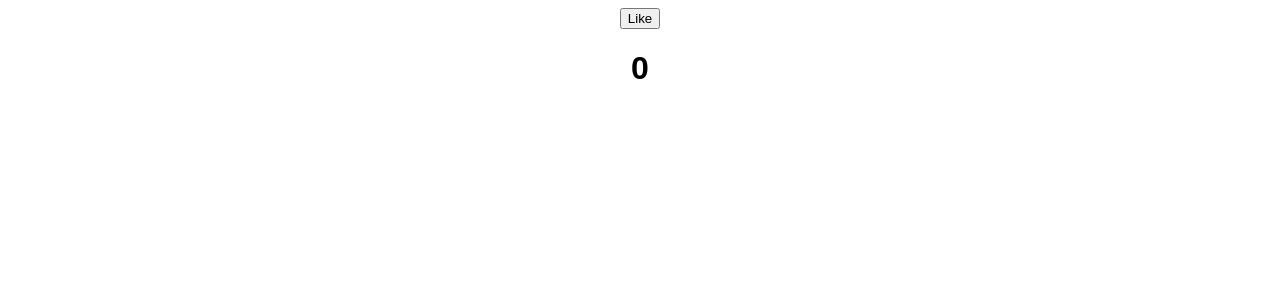
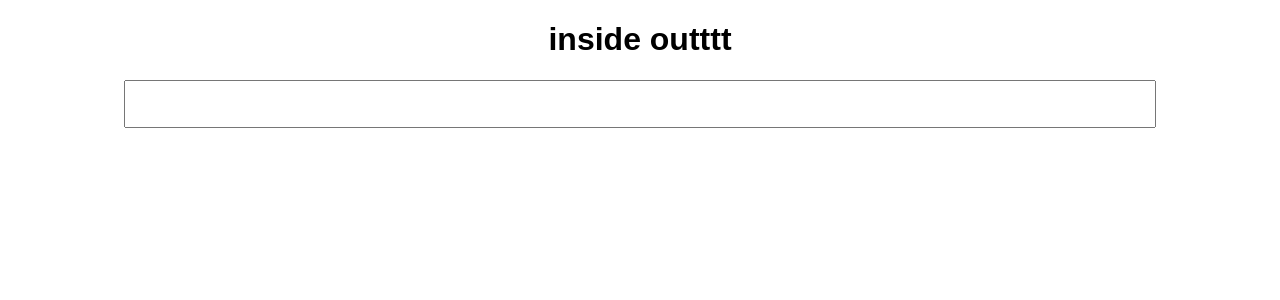
Before and after one commit to Ahana001/emojiPedia, a React (Create React App) app: page / in a window 1280 px wide. Shown: the top 300 px of the page. Built offline with nearby package versions, Linux system fonts and the light colour scheme.

Commit message:
ex10: handle data from input element

```diff
--- a/src/App.js
+++ b/src/App.js
@@ -2,15 +2,21 @@ import "./styles.css";
 import { useState } from "react";
 
 export default function App() {
-  var [like, setLikeCounter] = useState(0);
-
-  function likeEventHandler() {
-    setLikeCounter(like + 1);
+  function inputEventHandler(e) {
+    console.log(e.target.value);
   }
   return (
     <div className="App">
-      <button onClick={likeEventHandler}>Like</button>
-      <h1>{like}</h1>
+      <h1>inside outttt</h1>
+      <input
+        onChange={(event) => inputEventHandler(event)}
+        style={{
+          fontSize: "1.5rem",
+          padding: "0.5rem",
+          cursor: "pointer",
+          width: "80%"
+        }}
+      />
     </div>
   );
 }
```
